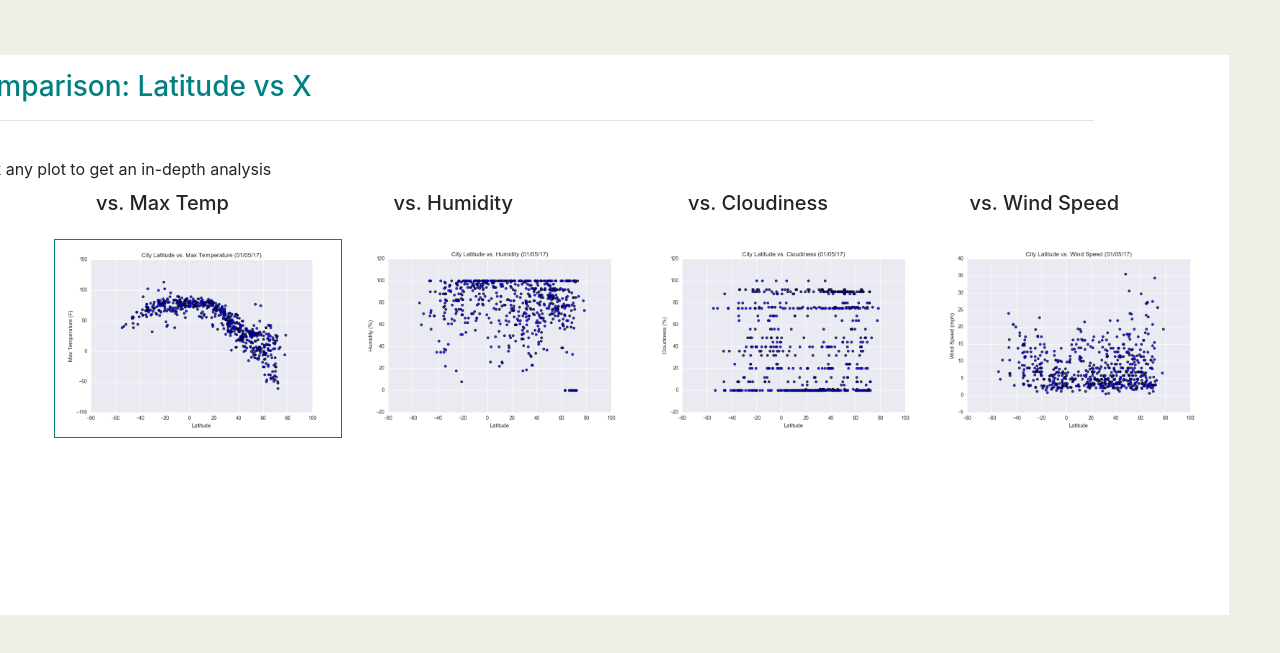
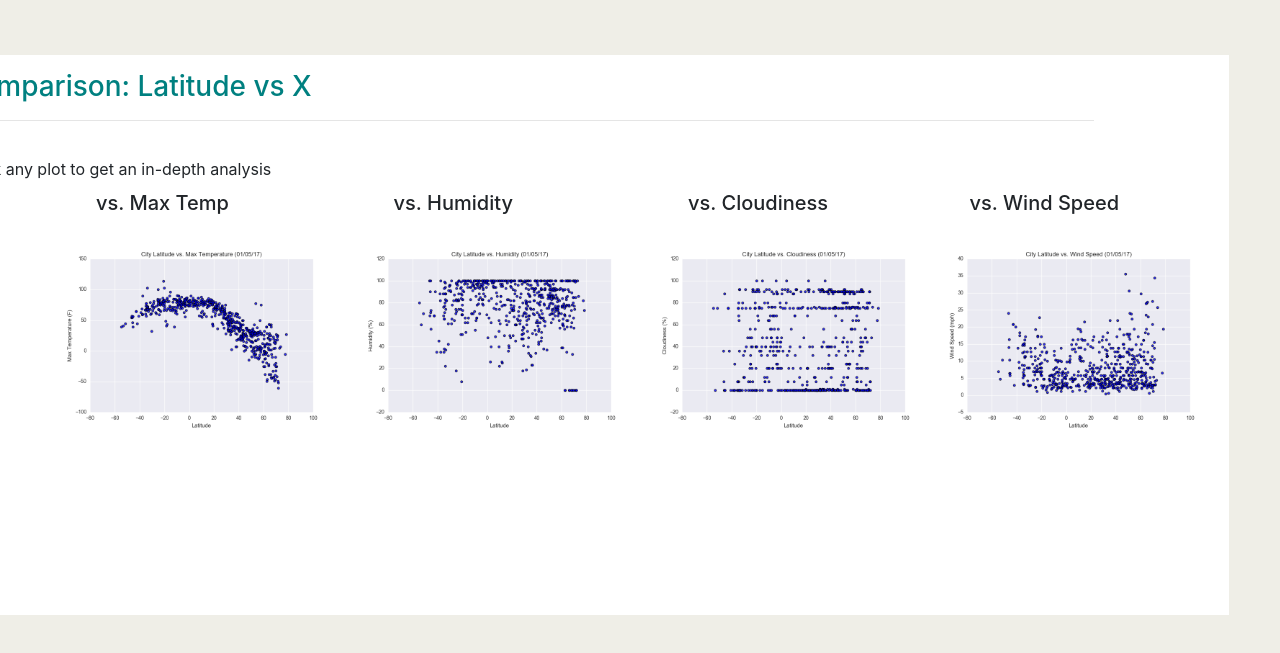
Before and after one commit to KirstieMcCown/Web-Design-Challenge, a plain HTML site: page comparison.html in a window 1280 px wide. Shown: the part 73-726 px from the top of the page. Drawn offline with nearby package versions, Linux system fonts and the light colour scheme.

Commit message:
fixed bored on comparisons page

```diff
--- a/comparison.html
+++ b/comparison.html
@@ -104,7 +104,7 @@
         <div class="col-md-3">
 
             <a target="_blank" href="maxtemp.html">
-                <img src="Resources/assets/images/Fig1.png" id="border" style="float: left; width: 90%; margin-top: 5%; margin-left: 17%;"></a>
+                <img src="Resources/assets/images/Fig1.png" style="float: left; width: 90%; margin-top: 5%; margin-left: 17%;"></a>
         </div>
         <div class="col-md-3">
             <a target="_blank" href="humidity.html">
```
